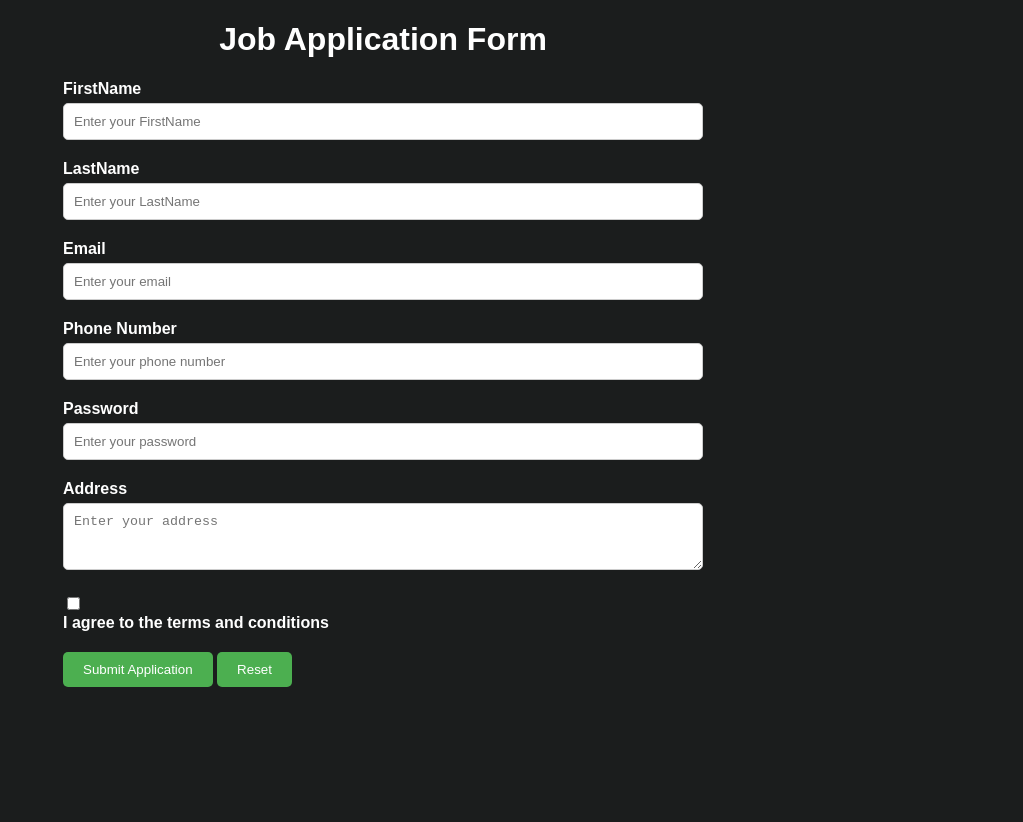
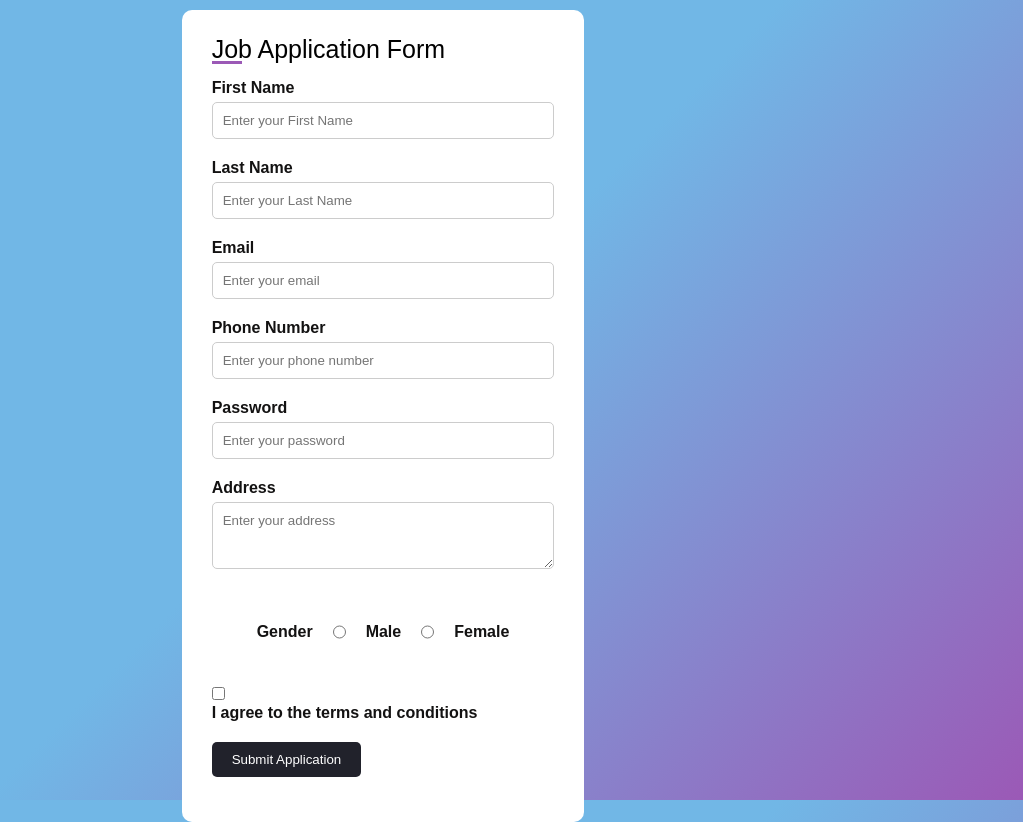
Before and after one commit to Vicky-peace/form-assignment, a plain HTML site: page index.html in a window 1280 px wide. Shown: the whole page, without its empty margins (257-1280 px from the left). Before the commit the page ends 800 px from the top, so only its background shows below. Drawn offline with Linux system fonts and the light colour scheme.

Commit message:
form assignment

```diff
--- a/index.html
+++ b/index.html
@@ -7,16 +7,17 @@
     <link rel="stylesheet" href="styles.css">
 </head>
 <body>
-    <h1>Job Application Form</h1>
+
+<div class="container">
+    <div class="title">Job Application Form</div>
     <form action="submit.php" class="form">
-        <div class="container">
         <div class="form-group">
-                <label for="firstname">FirstName</label>
-                <input type="text" placeholder="Enter your FirstName" required>
+            <label for="firstname">First Name</label>
+            <input type="text" id="firstname" name="firstname" placeholder="Enter your First Name" required>
         </div>
         <div class="form-group">
-                <label for="lastname">LastName</label>
-                <input type="text" placeholder="Enter your LastName" required>
+            <label for="lastname">Last Name</label>
+            <input type="text" id="lastname" name="lastname" placeholder="Enter your Last Name" required>
         </div>
         <div class="form-group">
             <label for="email">Email</label>
@@ -34,17 +35,22 @@
             <label for="address">Address</label>
             <textarea id="address" name="address" rows="3" placeholder="Enter your address" required></textarea>
         </div>
+        <div class="radio form-group">
+            <label>Gender</label><br>
+            <input type="radio" id="male" name="gender" value="male">
+            <label for="male">Male</label><br>
+            <input type="radio" id="female" name="gender" value="female">
+            <label for="female">Female</label><br>
+        </div>
         <div class="form-group">
             <input type="checkbox" id="agree_terms" name="agree_terms" required>
             <label for="agree_terms">I agree to the terms and conditions</label>
         </div>
         <div class="form-group">
             <input type="submit" value="Submit Application">
-                <input type="reset" value="Reset">
         </div>
+    </form>
 </div>
-
-    </form>
 
 </body>
 </html>
--- a/styles.css
+++ b/styles.css
@@ -1,9 +1,16 @@
-body{
-    font-family: Arial, sans-serif;
+*{
+    font-family: "Poppins", sans-serif;
     margin: 0;
     padding: 0;
     box-sizing: border-box;
-    background-color: #1b1d1d;
+}
+
+body{
+    height: 100vh;
+    justify-self: center;
+    align-items: center;
+    background: linear-gradient(135deg, #71b7e6, #71b7e6, #9b59b6);
+    padding: 10px;
 }
 
 h1{
@@ -11,9 +18,30 @@ h1{
     color: #fff;
 }
 .container{
-   width: 50%;
+   max-width: 700px;
+   width: 100%;
+   background: #fff;
    margin: 0 auto;
+   border-radius: 10px;
+   padding: 25px 30px;
 }
+.container .title{
+    font-size: 25px;
+    font-weight: 500;
+    position: relative;
+    margin-bottom: 15px;
+}
+.container .title::before{
+    content: '';
+    position: absolute;
+    left: 0;
+    bottom: 0;
+    height: 3px;
+    width: 30px;
+    background: #9b59b6;
+}
+
+
 .form-group{
     margin-bottom: 20px;
     color: #fff;
@@ -22,6 +50,7 @@ h1{
 label{
     display: block;
     margin-bottom: 5px;
+    color: rgb(19, 18, 18);
 }
 input[type="text"],
 input[type="email"],
@@ -45,12 +74,28 @@ input[type="reset"] {
     padding: 10px 20px;
     border: none;
     border-radius: 5px;
-    background-color: #4CAF50;
+    background-color: #21222B;
     color: white;
     cursor: pointer;
 }
 
 input[type="submit"]:hover,
 input[type="reset"]:hover {
-    background-color: #45a049;
+    background-color: #21222B;
+    font-weight: bold;
 }
+
+.radio{
+    display: flex;
+    padding: 10px;
+    margin: 15px;
+}
+.radio label{
+    margin: 20px;
+}
+
+@media (max-width: 768px) {
+    .container {
+        width: 90%;
+    }
+}
```
Lines whose indentation alone changed are shown as unchanged.
